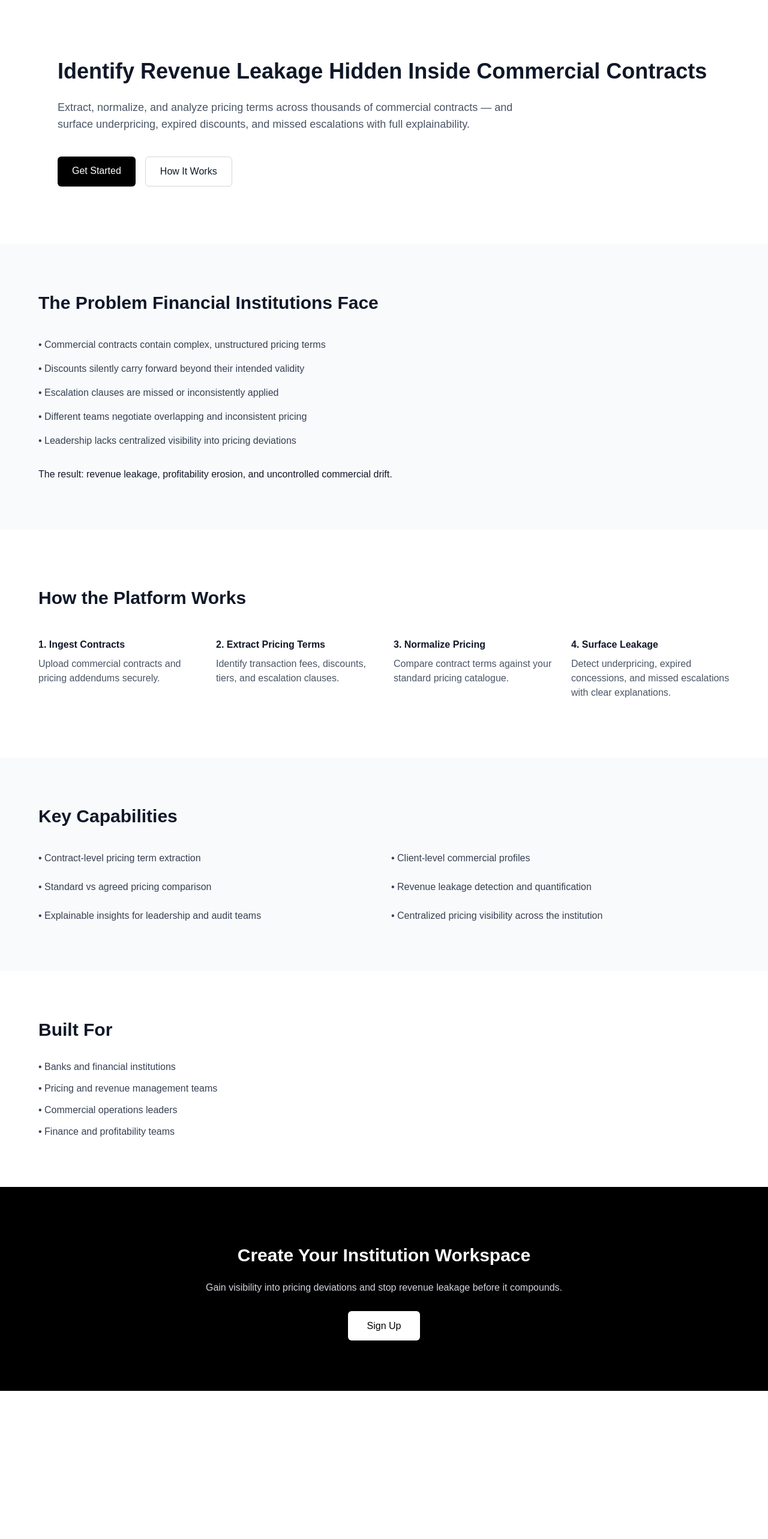
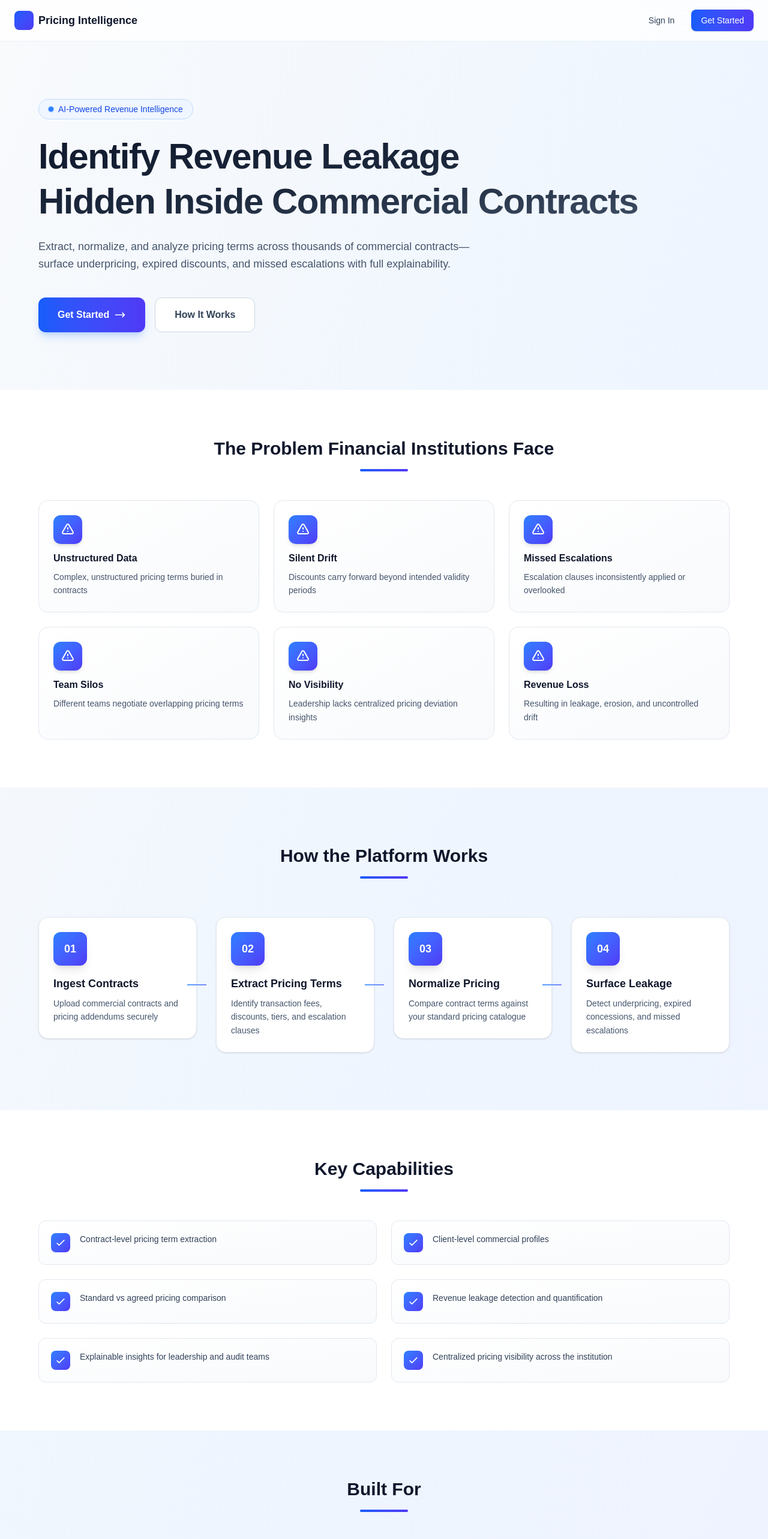
Before and after one commit to amsorrytola/pricing-leakage-platform, a Next.js app in the folder frontend/: page / in a window 1280 px wide. Shown: the top 2566 px of the page at 60% size. Before the commit the page ends 2319 px from the top, so only its background shows below. Built offline with nearby package versions, Linux system fonts and the light colour scheme.

Commit message:
feat: redesign LandingPage with improved layout and navigation

```diff
--- a/frontend/app/page.tsx
+++ b/frontend/app/page.tsx
@@ -1,153 +1,235 @@
-// frontend/app/page.tsx
+"use client";
+
+import { useEffect, useState } from "react";
+import Link from "next/link";
+
 export default function LandingPage() {
+  const [mounted, setMounted] = useState(false);
+
+  useEffect(() => {
+    setMounted(true);
+  }, []);
+
   return (
-    <main className="min-h-screen bg-white text-gray-900">
-      {/* ================= HERO SECTION ================= */}
-      <section className="px-8 py-24 max-w-6xl mx-auto">
-        <h1 className="text-4xl font-bold leading-tight mb-6">
-          Identify Revenue Leakage Hidden Inside Commercial Contracts
+    <main className="min-h-screen bg-gradient-to-br from-slate-50 via-blue-50 to-indigo-50">
+      <div className="absolute inset-0 bg-grid-slate-900/[0.04] bg-[size:40px_40px]" />
+
+      <nav className="relative border-b border-slate-200/60 bg-white/80 backdrop-blur-xl">
+        <div className="mx-auto max-w-7xl px-6 py-4">
+          <div className="flex items-center justify-between">
+            <div className="flex items-center gap-2">
+              <div className="h-8 w-8 rounded-lg bg-gradient-to-br from-blue-600 to-indigo-600" />
+              <span className="text-lg font-semibold text-slate-900">Pricing Intelligence</span>
+            </div>
+            <div className="flex items-center gap-3">
+              <Link
+                href="/login"
+                className="rounded-lg px-4 py-2 text-sm font-medium text-slate-700 transition-colors hover:bg-slate-100"
+              >
+                Sign In
+              </Link>
+              <Link
+                href="/signup"
+                className="rounded-lg bg-gradient-to-r from-blue-600 to-indigo-600 px-4 py-2 text-sm font-medium text-white shadow-sm transition-all hover:shadow-md hover:shadow-blue-500/20"
+              >
+                Get Started
+              </Link>
+            </div>
+          </div>
+        </div>
+      </nav>
+
+      <section className="relative px-6 py-24">
+        <div className="mx-auto max-w-6xl">
+          <div
+            className={`transition-all duration-1000 ${
+              mounted ? "translate-y-0 opacity-100" : "translate-y-8 opacity-0"
+            }`}
+          >
+            <div className="mb-6 inline-flex items-center gap-2 rounded-full border border-blue-200 bg-blue-50 px-4 py-1.5 text-sm font-medium text-blue-700">
+              <span className="relative flex h-2 w-2">
+                <span className="absolute inline-flex h-full w-full animate-ping rounded-full bg-blue-400 opacity-75" />
+                <span className="relative inline-flex h-2 w-2 rounded-full bg-blue-500" />
+              </span>
+              AI-Powered Revenue Intelligence
+            </div>
+
+            <h1 className="mb-6 bg-gradient-to-br from-slate-900 via-slate-800 to-slate-600 bg-clip-text text-5xl font-bold leading-tight tracking-tight text-transparent md:text-6xl">
+              Identify Revenue Leakage<br />Hidden Inside Commercial Contracts
             </h1>
 
-        <p className="text-lg text-gray-600 max-w-3xl mb-10">
-          Extract, normalize, and analyze pricing terms across thousands of
-          commercial contracts — and surface underpricing, expired discounts,
-          and missed escalations with full explainability.
+            <p className="mb-10 max-w-3xl text-lg leading-relaxed text-slate-600">
+              Extract, normalize, and analyze pricing terms across thousands of commercial contracts—surface underpricing, expired discounts, and missed escalations with full explainability.
             </p>
 
-        <div className="flex gap-4">
-          <a
+            <div className="flex flex-wrap gap-4">
+              <Link
                 href="/signup"
-            className="px-6 py-3 bg-black text-white rounded-md"
+                className="group inline-flex items-center gap-2 rounded-xl bg-gradient-to-r from-blue-600 to-indigo-600 px-8 py-4 text-base font-semibold text-white shadow-lg shadow-blue-500/25 transition-all hover:shadow-xl hover:shadow-blue-500/30"
               >
                 Get Started
-          </a>
+                <svg className="h-5 w-5 transition-transform group-hover:translate-x-1" fill="none" viewBox="0 0 24 24" stroke="currentColor">
+                  <path strokeLinecap="round" strokeLinejoin="round" strokeWidth={2} d="M17 8l4 4m0 0l-4 4m4-4H3" />
+                </svg>
+              </Link>
 
               <a
                 href="#how-it-works"
-            className="px-6 py-3 border border-gray-300 rounded-md"
+                className="inline-flex items-center gap-2 rounded-xl border border-slate-300 bg-white px-8 py-4 text-base font-semibold text-slate-700 transition-all hover:border-slate-400 hover:shadow-md"
               >
                 How It Works
               </a>
-        </div>
-      </section>
-
-      {/* ================= PROBLEM SECTION ================= */}
-      <section className="px-8 py-20 bg-gray-50">
-        <div className="max-w-6xl mx-auto">
-          <h2 className="text-3xl font-semibold mb-10">
-            The Problem Financial Institutions Face
-          </h2>
-
-          <ul className="space-y-4 text-gray-700">
-            <li>• Commercial contracts contain complex, unstructured pricing terms</li>
-            <li>• Discounts silently carry forward beyond their intended validity</li>
-            <li>• Escalation clauses are missed or inconsistently applied</li>
-            <li>• Different teams negotiate overlapping and inconsistent pricing</li>
-            <li>• Leadership lacks centralized visibility into pricing deviations</li>
-          </ul>
-
-          <p className="mt-8 font-medium">
-            The result: revenue leakage, profitability erosion, and uncontrolled
-            commercial drift.
-          </p>
-        </div>
-      </section>
-
-      {/* ================= HOW IT WORKS ================= */}
-      <section id="how-it-works" className="px-8 py-24">
-        <div className="max-w-6xl mx-auto">
-          <h2 className="text-3xl font-semibold mb-12">
-            How the Platform Works
-          </h2>
-
-          <div className="grid grid-cols-1 md:grid-cols-4 gap-8">
-            <div>
-              <h3 className="font-semibold mb-2">1. Ingest Contracts</h3>
-              <p className="text-gray-600">
-                Upload commercial contracts and pricing addendums securely.
-              </p>
-            </div>
-
-            <div>
-              <h3 className="font-semibold mb-2">2. Extract Pricing Terms</h3>
-              <p className="text-gray-600">
-                Identify transaction fees, discounts, tiers, and escalation
-                clauses.
-              </p>
-            </div>
-
-            <div>
-              <h3 className="font-semibold mb-2">3. Normalize Pricing</h3>
-              <p className="text-gray-600">
-                Compare contract terms against your standard pricing catalogue.
-              </p>
-            </div>
-
-            <div>
-              <h3 className="font-semibold mb-2">4. Surface Leakage</h3>
-              <p className="text-gray-600">
-                Detect underpricing, expired concessions, and missed escalations
-                with clear explanations.
-              </p>
             </div>
           </div>
         </div>
       </section>
 
-      {/* ================= CAPABILITIES ================= */}
-      <section className="px-8 py-20 bg-gray-50">
-        <div className="max-w-6xl mx-auto">
-          <h2 className="text-3xl font-semibold mb-10">
-            Key Capabilities
-          </h2>
+      <section className="relative bg-white px-6 py-20">
+        <div className="mx-auto max-w-6xl">
+          <div className="mb-12 text-center">
+            <h2 className="mb-4 text-3xl font-bold text-slate-900">The Problem Financial Institutions Face</h2>
+            <div className="mx-auto h-1 w-20 rounded-full bg-gradient-to-r from-blue-600 to-indigo-600" />
+          </div>
 
-          <ul className="grid grid-cols-1 md:grid-cols-2 gap-6 text-gray-700">
-            <li>• Contract-level pricing term extraction</li>
-            <li>• Client-level commercial profiles</li>
-            <li>• Standard vs agreed pricing comparison</li>
-            <li>• Revenue leakage detection and quantification</li>
-            <li>• Explainable insights for leadership and audit teams</li>
-            <li>• Centralized pricing visibility across the institution</li>
-          </ul>
+          <div className="grid gap-6 md:grid-cols-2 lg:grid-cols-3">
+            {[
+              { title: "Unstructured Data", desc: "Complex, unstructured pricing terms buried in contracts" },
+              { title: "Silent Drift", desc: "Discounts carry forward beyond intended validity periods" },
+              { title: "Missed Escalations", desc: "Escalation clauses inconsistently applied or overlooked" },
+              { title: "Team Silos", desc: "Different teams negotiate overlapping pricing terms" },
+              { title: "No Visibility", desc: "Leadership lacks centralized pricing deviation insights" },
+              { title: "Revenue Loss", desc: "Resulting in leakage, erosion, and uncontrolled drift" },
+            ].map((item, i) => (
+              <div
+                key={i}
+                className="group rounded-2xl border border-slate-200 bg-gradient-to-br from-white to-slate-50 p-6 transition-all hover:border-blue-300 hover:shadow-lg"
+              >
+                <div className="mb-3 inline-flex h-12 w-12 items-center justify-center rounded-xl bg-gradient-to-br from-blue-500 to-indigo-600 text-white shadow-md transition-transform group-hover:scale-110">
+                  <svg className="h-6 w-6" fill="none" viewBox="0 0 24 24" stroke="currentColor">
+                    <path strokeLinecap="round" strokeLinejoin="round" strokeWidth={2} d="M12 9v2m0 4h.01m-6.938 4h13.856c1.54 0 2.502-1.667 1.732-3L13.732 4c-.77-1.333-2.694-1.333-3.464 0L3.34 16c-.77 1.333.192 3 1.732 3z" />
+                  </svg>
+                </div>
+                <h3 className="mb-2 font-semibold text-slate-900">{item.title}</h3>
+                <p className="text-sm leading-relaxed text-slate-600">{item.desc}</p>
+              </div>
+            ))}
+          </div>
         </div>
       </section>
 
-      {/* ================= WHO IT IS FOR ================= */}
-      <section className="px-8 py-20">
-        <div className="max-w-6xl mx-auto">
-          <h2 className="text-3xl font-semibold mb-8">
-            Built For
-          </h2>
+      <section id="how-it-works" className="relative px-6 py-24">
+        <div className="mx-auto max-w-6xl">
+          <div className="mb-16 text-center">
+            <h2 className="mb-4 text-3xl font-bold text-slate-900">How the Platform Works</h2>
+            <div className="mx-auto h-1 w-20 rounded-full bg-gradient-to-r from-blue-600 to-indigo-600" />
+          </div>
 
-          <ul className="space-y-3 text-gray-700">
-            <li>• Banks and financial institutions</li>
-            <li>• Pricing and revenue management teams</li>
-            <li>• Commercial operations leaders</li>
-            <li>• Finance and profitability teams</li>
-          </ul>
+          <div className="grid gap-8 md:grid-cols-2 lg:grid-cols-4">
+            {[
+              { step: "01", title: "Ingest Contracts", desc: "Upload commercial contracts and pricing addendums securely" },
+              { step: "02", title: "Extract Pricing Terms", desc: "Identify transaction fees, discounts, tiers, and escalation clauses" },
+              { step: "03", title: "Normalize Pricing", desc: "Compare contract terms against your standard pricing catalogue" },
+              { step: "04", title: "Surface Leakage", desc: "Detect underpricing, expired concessions, and missed escalations" },
+            ].map((item, i) => (
+              <div key={i} className="relative">
+                <div className="rounded-2xl border border-slate-200 bg-white p-6 shadow-sm transition-all hover:border-blue-300 hover:shadow-xl">
+                  <div className="mb-4 inline-flex h-14 w-14 items-center justify-center rounded-xl bg-gradient-to-br from-blue-500 to-indigo-600 text-lg font-bold text-white shadow-lg">
+                    {item.step}
+                  </div>
+                  <h3 className="mb-2 text-lg font-semibold text-slate-900">{item.title}</h3>
+                  <p className="text-sm leading-relaxed text-slate-600">{item.desc}</p>
+                </div>
+                {i < 3 && (
+                  <div className="absolute -right-4 top-1/2 hidden h-0.5 w-8 -translate-y-1/2 bg-gradient-to-r from-blue-400 to-indigo-400 lg:block" />
+                )}
+              </div>
+            ))}
+          </div>
         </div>
       </section>
 
-      {/* ================= FINAL CTA ================= */}
-      <section className="px-8 py-24 bg-black text-white">
-        <div className="max-w-6xl mx-auto text-center">
-          <h2 className="text-3xl font-semibold mb-6">
-            Create Your Institution Workspace
-          </h2>
+      <section className="relative bg-white px-6 py-20">
+        <div className="mx-auto max-w-6xl">
+          <div className="mb-12 text-center">
+            <h2 className="mb-4 text-3xl font-bold text-slate-900">Key Capabilities</h2>
+            <div className="mx-auto h-1 w-20 rounded-full bg-gradient-to-r from-blue-600 to-indigo-600" />
+          </div>
 
-          <p className="text-gray-300 mb-10">
-            Gain visibility into pricing deviations and stop revenue leakage
-            before it compounds.
+          <div className="grid gap-6 md:grid-cols-2">
+            {[
+              "Contract-level pricing term extraction",
+              "Client-level commercial profiles",
+              "Standard vs agreed pricing comparison",
+              "Revenue leakage detection and quantification",
+              "Explainable insights for leadership and audit teams",
+              "Centralized pricing visibility across the institution",
+            ].map((item, i) => (
+              <div
+                key={i}
+                className="flex items-start gap-4 rounded-xl border border-slate-200 bg-gradient-to-br from-white to-slate-50 p-5 transition-all hover:border-blue-300 hover:shadow-md"
+              >
+                <div className="flex h-8 w-8 flex-shrink-0 items-center justify-center rounded-lg bg-gradient-to-br from-blue-500 to-indigo-600">
+                  <svg className="h-5 w-5 text-white" fill="none" viewBox="0 0 24 24" stroke="currentColor">
+                    <path strokeLinecap="round" strokeLinejoin="round" strokeWidth={2} d="M5 13l4 4L19 7" />
+                  </svg>
+                </div>
+                <p className="flex-1 text-sm font-medium text-slate-700">{item}</p>
+              </div>
+            ))}
+          </div>
+        </div>
+      </section>
+
+      <section className="relative px-6 py-20">
+        <div className="mx-auto max-w-6xl">
+          <div className="mb-12 text-center">
+            <h2 className="mb-4 text-3xl font-bold text-slate-900">Built For</h2>
+            <div className="mx-auto h-1 w-20 rounded-full bg-gradient-to-r from-blue-600 to-indigo-600" />
+          </div>
+
+          <div className="grid gap-6 sm:grid-cols-2 lg:grid-cols-4">
+            {[
+              { icon: "🏦", title: "Banks & Financial Institutions" },
+              { icon: "💰", title: "Pricing & Revenue Teams" },
+              { icon: "📊", title: "Commercial Operations" },
+              { icon: "📈", title: "Finance & Profitability" },
+            ].map((item, i) => (
+              <div
+                key={i}
+                className="group rounded-2xl border border-slate-200 bg-white p-6 text-center transition-all hover:border-blue-300 hover:shadow-xl"
+              >
+                <div className="mb-4 text-4xl transition-transform group-hover:scale-110">{item.icon}</div>
+                <h3 className="font-semibold text-slate-900">{item.title}</h3>
+              </div>
+            ))}
+          </div>
+        </div>
+      </section>
+
+      <section className="relative bg-gradient-to-br from-slate-900 to-slate-800 px-6 py-24">
+        <div className="absolute inset-0 bg-grid-white/[0.05] bg-[size:40px_40px]" />
+        <div className="relative mx-auto max-w-4xl text-center">
+          <h2 className="mb-6 text-4xl font-bold text-white">Create Your Institution Workspace</h2>
+          <p className="mb-10 text-lg text-slate-300">
+            Gain visibility into pricing deviations and stop revenue leakage before it compounds.
           </p>
-
-          <a
+          <Link
             href="/signup"
-            className="px-8 py-4 bg-white text-black rounded-md"
+            className="inline-flex items-center gap-2 rounded-xl bg-white px-8 py-4 text-base font-semibold text-slate-900 shadow-xl transition-all hover:shadow-2xl"
           >
             Sign Up
-          </a>
+            <svg className="h-5 w-5" fill="none" viewBox="0 0 24 24" stroke="currentColor">
+              <path strokeLinecap="round" strokeLinejoin="round" strokeWidth={2} d="M17 8l4 4m0 0l-4 4m4-4H3" />
+            </svg>
+          </Link>
         </div>
       </section>
+
+      <footer className="border-t border-slate-200 bg-white px-6 py-8">
+        <div className="mx-auto max-w-6xl text-center text-sm text-slate-500">
+          © 2025 Pricing Intelligence Platform. All rights reserved.
+        </div>
+      </footer>
     </main>
   );
 }
```
Lines whose indentation alone changed are shown as unchanged.
